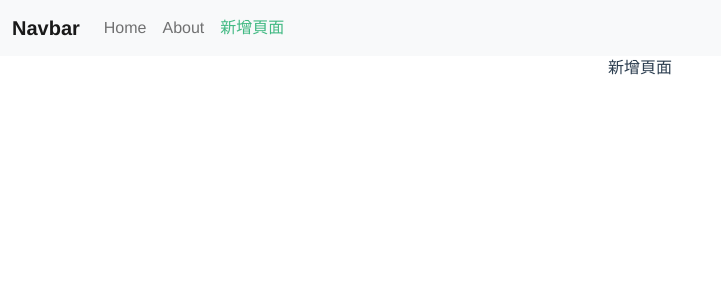
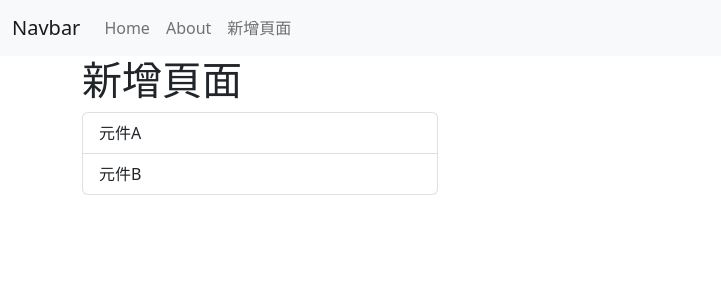
Before and after one commit to Sanazawa/1122_VueCli_RouterLesson, a Vue app: page /#/newpage in a window 1280 px wide. Shown: the top 300 px of the page, without its empty margins (0-721 px from the left). Built offline with nearby package versions, Linux system fonts and the light colour scheme.

Commit message:
20221205_Vue lesson, Nested routes

```diff
--- a/src/App.vue
+++ b/src/App.vue
@@ -40,24 +40,4 @@
 </template>
 
 <style lang="scss">
-#app {
-  font-family: Avenir, Helvetica, Arial, sans-serif;
-  -webkit-font-smoothing: antialiased;
-  -moz-osx-font-smoothing: grayscale;
-  text-align: center;
-  color: #2c3e50;
-}
-
-nav {
-  padding: 30px;
-
-  a {
-    font-weight: bold;
-    color: #2c3e50;
-
-    &.router-link-exact-active {
-      color: #42b983;
-    }
-  }
-}
 </style>
--- /dev/null
+++ b/src/views/ComponentA.vue
@@ -0,0 +1,12 @@
+<template>
+  <div class="card border-primary mb-3" style="max-width: 18rem">
+    <div class="card-header">元件 A Header</div>
+    <div class="card-body text-primary">
+      <h5 class="card-title">Primary card title</h5>
+      <p class="card-text">
+        Some quick example text to build on the card title and make up the bulk
+        of the card's content.
+      </p>
+    </div>
+  </div>
+</template>
--- /dev/null
+++ b/src/views/ComponentB.vue
@@ -0,0 +1,13 @@
+<template>
+<hr>
+  <div class="card border-success mb-3" style="max-width: 18rem">
+    <div class="card-header">元件 B Header</div>
+    <div class="card-body text-success">
+      <h5 class="card-title">Success card title</h5>
+      <p class="card-text">
+        Some quick example text to build on the card title and make up the bulk
+        of the card's content.
+      </p>
+    </div>
+  </div>
+</template>
--- a/src/views/NewPage.vue
+++ b/src/views/NewPage.vue
@@ -1,5 +1,22 @@
 <template>
-  <div>
-    新增頁面
+  <div class="h1">新增頁面</div>
+  <div class="row">
+    <div class="col-4">
+      <div class="list-group">
+        <router-link to="/newpage/a"
+          class="list-group-item list-group-item-action"
+        >
+          元件A
+        </router-link>
+        <router-link to="/newpage/b"
+          class="list-group-item list-group-item-action"
+        >
+          元件B
+        </router-link>
+      </div>
+    </div>
+    <div class="col-8">
+      <router-view></router-view>
+    </div>
   </div>
 </template>
```
Also changed, not shown: src/router/index.js (+10 -0 lines).
